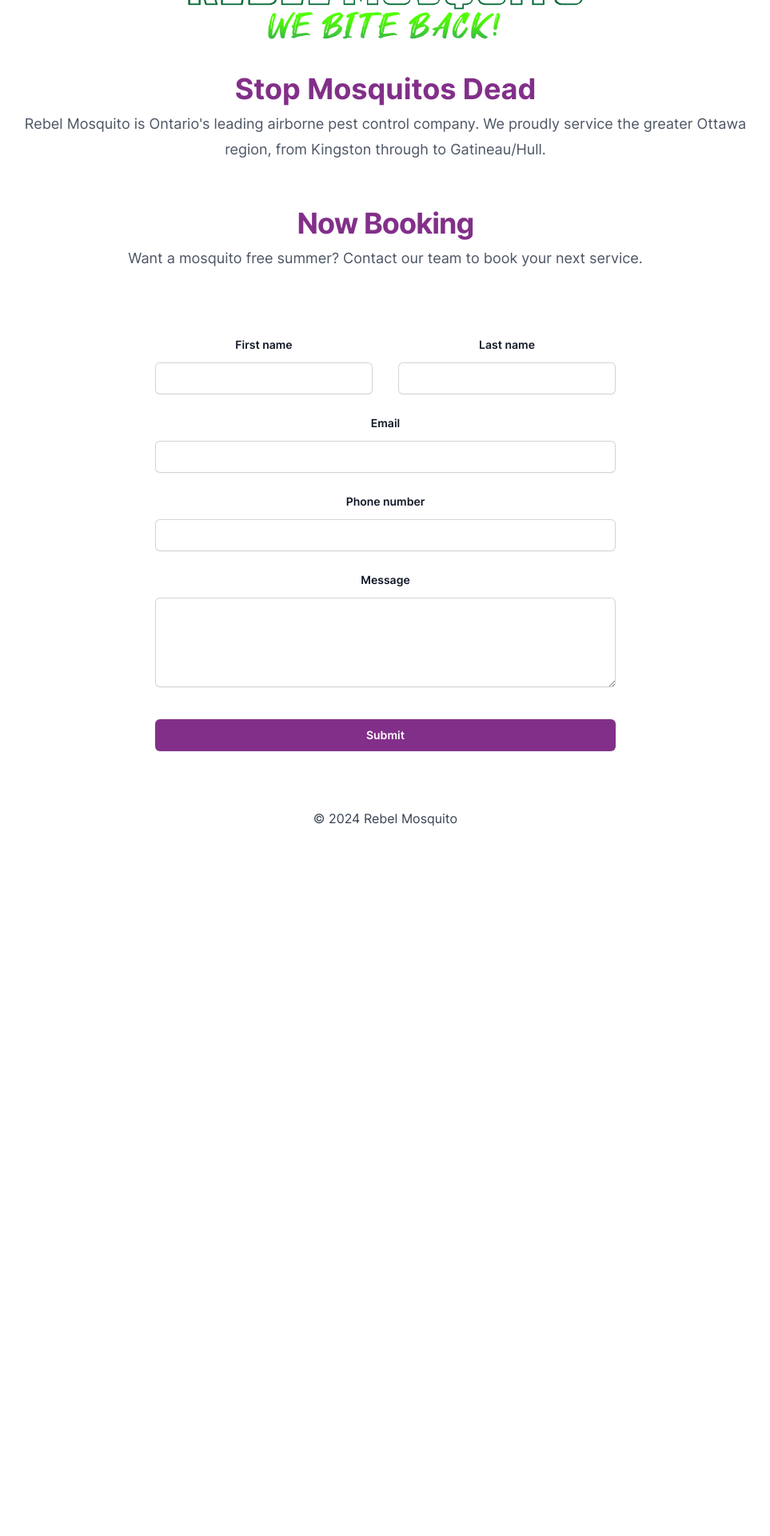
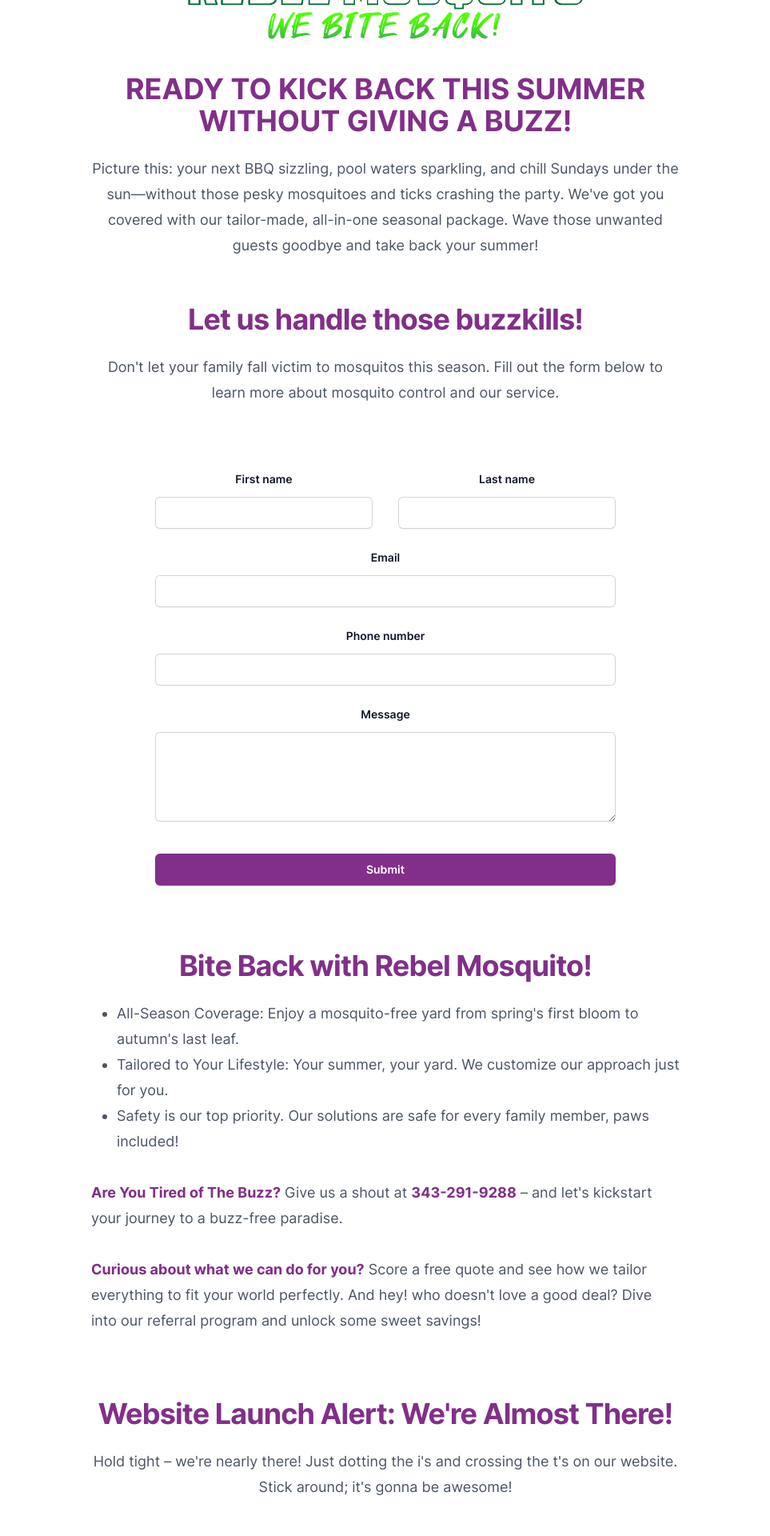
Before and after one commit to ajanuszkiewicz/rebel_mosquito, a Next.js app: page / in a window 1280 px wide. Shown: the part 260-2180 px from the top of the page at 80% size, without its empty margins (158-1121 px from the left). Before the commit the page ends 1343 px from the top, so only its background shows below. Built offline with nearby package versions, Linux system fonts and the light colour scheme.

Commit message:
feat: new  page copy

```diff
--- a/src/app/page.tsx
+++ b/src/app/page.tsx
@@ -22,29 +22,99 @@
               height={500}
               alt='Picture of the author'
             />
-            <h1 className='mt-10 font-bold'>Stop Mosquitos Dead</h1>
-            <p className='mt-2 text-lg leading-8 text-gray-600 lg:px-20'>
-              Rebel Mosquito is Ontario's leading airborne pest control company.
-              We proudly service the greater Ottawa region, from Kingston
-              through to Gatineau/Hull.
-            </p>
+            <div className='max-w-4xl'>
+              <h1 className='mt-10 font-bold mb-6'>
+                READY TO KICK BACK THIS SUMMER
+                <br />
+                WITHOUT GIVING A BUZZ!
+              </h1>
+              <p className='mt-2 text-lg leading-8 text-gray-600 lg:px-20'>
+                <span>Picture this:</span> your next BBQ sizzling, pool waters
+                sparkling, and chill Sundays under the sun—without those pesky
+                mosquitoes and ticks crashing the party. We've got you covered
+                with our tailor-made, all-in-one seasonal package. Wave those
+                unwanted guests goodbye and take back your summer!
+              </p>
+            </div>
           </div>
           <div className='mt-8'>
             <div className='items-center justify-center text-center py-6'>
-              <div className='mx-auto max-w-2xl text-center'>
-                <h2 className='text-3xl font-bold tracking-tight sm:text-4xl'>
-                  Now Booking
+              <div className='mx-auto max-w-4xl text-center'>
+                <h2 className='text-3xl font-bold tracking-tight sm:text-4xl mb-6'>
+                  Let us handle those buzzkills!
                 </h2>
-                <p className='mt-2 text-lg leading-8 text-gray-600'>
-                  Want a mosquito free summer? Contact our team to book your
-                  next service.
+                <p className='mt-2 text-lg leading-8 text-gray-600 lg:px-20'>
+                  Don't let your family fall victim to mosquitos this season.
+                  Fill out the form below to learn more about mosquito control
+                  and our service.
                 </p>
               </div>
               <Form />
             </div>
           </div>
+          <div className='mt-8'>
+            <div className='items-center justify-center text-center py-6'>
+              <div className='mx-auto max-w-4xl text-center'>
+                <h2 className='text-3xl font-bold tracking-tight sm:text-4xl mb-6'>
+                  Bite Back with Rebel Mosquito!
+                </h2>
+                <div className='text-center'>
+                  <ul className='mt-2 text-lg leading-8 text-gray-600 lg:px-20 list-disc list-outside ms-8 text-left'>
+                    <li>
+                      All-Season Coverage: Enjoy a mosquito-free yard from
+                      spring's first bloom to autumn's last leaf.
+                    </li>
+                    <li>
+                      Tailored to Your Lifestyle: Your summer, your yard. We
+                      customize our approach just for you.
+                    </li>
+                    <li>
+                      Safety is our top priority. Our solutions are safe for
+                      every family member, paws included!
+                    </li>
+                  </ul>
+                </div>
+                <br />
+                <p className='mt-2 text-lg leading-8 text-gray-600 lg:px-20 text-left'>
+                  <span className='primary-text font-bold'>
+                    Are You Tired of The Buzz?
+                  </span>{' '}
+                  Give us a shout at{' '}
+                  <span className='primary-text font-bold'>343-291-9288</span> –
+                  and let's kickstart your journey to a buzz-free paradise.
+                </p>
+                <br />
+                <p className='mt-2 text-lg leading-8 text-gray-600 lg:px-20 text-left'>
+                  <span className='primary-text font-bold'>
+                    Curious about what we can do for you?
+                  </span>{' '}
+                  Score a free quote and see how we tailor everything to fit
+                  your world perfectly. And hey! who doesn't love a good deal?
+                  Dive into our referral program and unlock some sweet savings!
+                </p>
+              </div>
+            </div>
+          </div>
+          <div className='mt-8'>
+            <div className='items-center justify-center text-center py-6'>
+              <div className='mx-auto max-w-4xl text-center'>
+                <h2 className='text-3xl font-bold tracking-tight sm:text-4xl mb-6'>
+                  Website Launch Alert: We're Almost There!
+                </h2>
+                <p className='mt-2 text-lg leading-8 text-gray-600 lg:px-20'>
+                  Hold tight – we're nearly there! Just dotting the i's and
+                  crossing the t's on our website. Stick around; it's gonna be
+                  awesome!
+                </p>
+              </div>
+            </div>
+          </div>
           <footer className='items-center justify-center text-center mt-12 text-gray-700'>
-            © {new Date().getFullYear()} Rebel Mosquito
+            Copyright © {new Date().getFullYear()} Rebel Mosquito. All rights
+            reserved. No part of this website or any of its contents may be
+            reproduced, copied, modified or adapted, without the prior written
+            consent of Rebel Mosquito, unless otherwise indicated for
+            stand-alone materials.
           </footer>
         </div>
       </section>
--- a/src/styles/colors.css
+++ b/src/styles/colors.css
@@ -9,3 +9,7 @@
 .primary-purple {
   background-color: #822f89;
 }
+
+.primary-text {
+  color: #822f89;
+}
```
Also changed, not shown: 1 other file (tests, documents, lock files or other folders).
